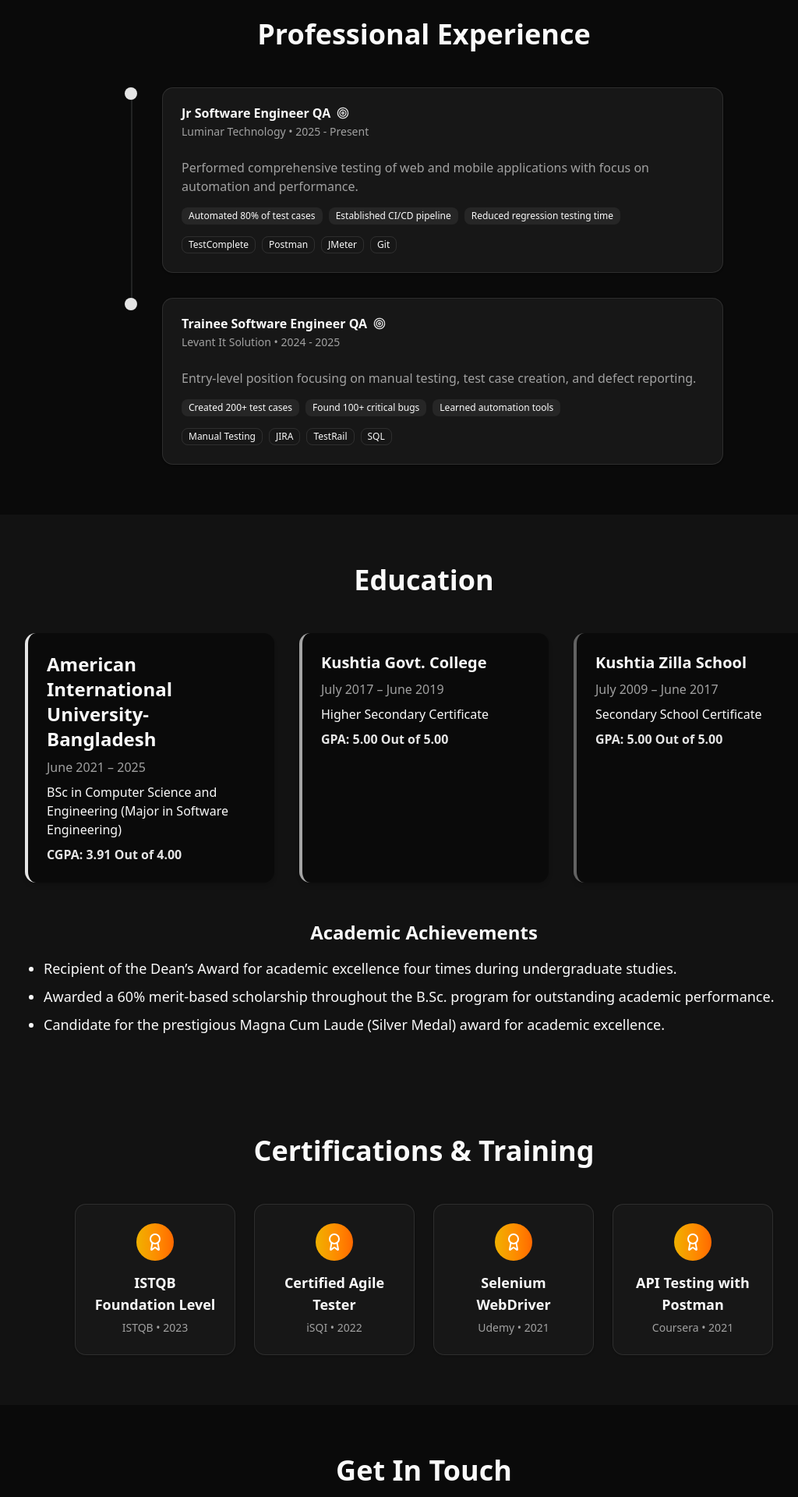
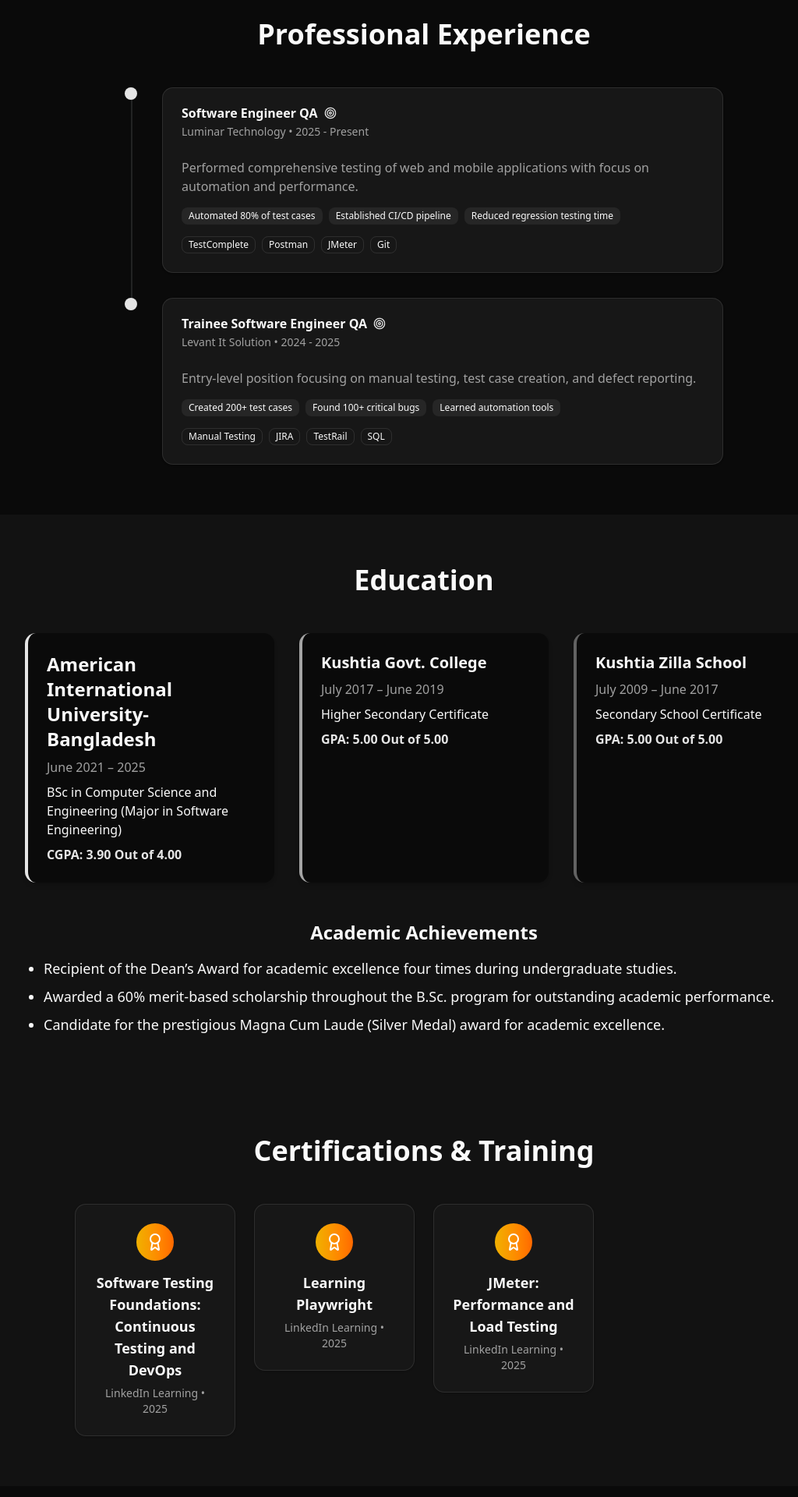
Before and after one commit to sakibkst/sakibeportfolio, a React (Vite) app: page / in a window 1280 px wide. Shown: the part 2340-4260 px from the top of the page at 78% size, without its empty margins (96-1120 px from the left). Built offline with nearby package versions, Linux system fonts and the light colour scheme.

Commit message:
Update job title and certifications; correct CGPA in education section

```diff
--- a/package.json
+++ b/package.json
@@ -1,3 +1,4 @@
+
 {
   "name": "sqa-engineer-portfolio",
   "private": true,
--- a/src/App.jsx
+++ b/src/App.jsx
@@ -178,7 +178,7 @@ function App() {
     //   technologies: ['Selenium', 'Cypress', 'Jenkins', 'Docker']
     // },
     {
-      title: 'Jr Software Engineer QA',
+      title: 'Software Engineer QA',
       company: 'Luminar Technology',
       period: '2025 - Present',
       description: 'Performed comprehensive testing of web and mobile applications with focus on automation and performance.',
@@ -196,10 +196,10 @@ function App() {
   ]
 
   const certifications = [
-    { name: 'ISTQB Foundation Level', issuer: 'ISTQB', year: '2023' },
-    { name: 'Certified Agile Tester', issuer: 'iSQI', year: '2022' },
-    { name: 'Selenium WebDriver', issuer: 'Udemy', year: '2021' },
-    { name: 'API Testing with Postman', issuer: 'Coursera', year: '2021' }
+    //{ name: 'ISTQB Foundation Level', issuer: 'ISTQB', year: '2026' },
+    { name: 'Software Testing Foundations: Continuous Testing and DevOps', issuer: 'LinkedIn Learning', year: '2025' },
+    { name: 'Learning Playwright', issuer: 'LinkedIn Learning', year: '2025' },
+    { name: 'JMeter: Performance and Load Testing', issuer: 'LinkedIn Learning', year: '2025' }
   ]
 
   const containerVariants = {
--- a/src/components/Education.jsx
+++ b/src/components/Education.jsx
@@ -45,7 +45,7 @@ export default function Education() {
             <h3 className="text-2xl font-semibold">American International University-Bangladesh</h3>
             <p className="text-muted-foreground">June 2021 – 2025</p>
             <p>BSc in Computer Science and Engineering (Major in Software Engineering)</p>
-            <p className="font-bold text-primary">CGPA: 3.91 Out of 4.00</p>
+            <p className="font-bold text-primary">CGPA: 3.90 Out of 4.00</p>
           </motion.div>
           <motion.div
             className="flex-1 bg-background rounded-xl shadow-md p-6 flex flex-col gap-2 border-l-4 border-primary/70"
```
